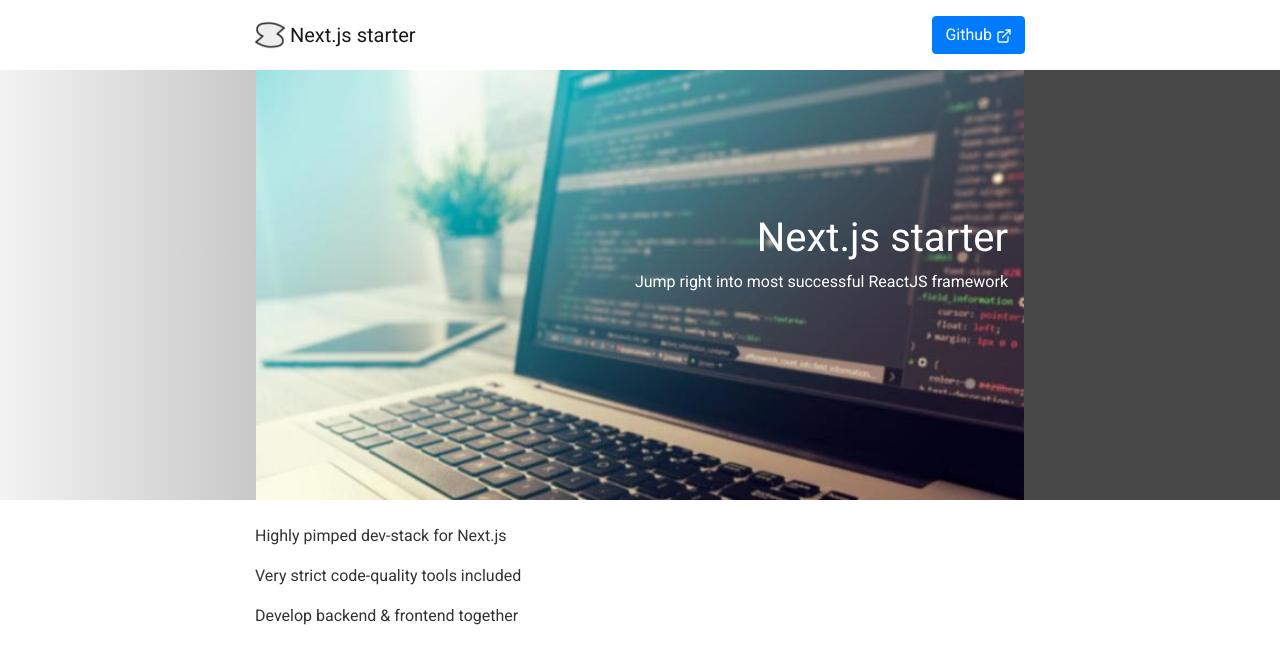
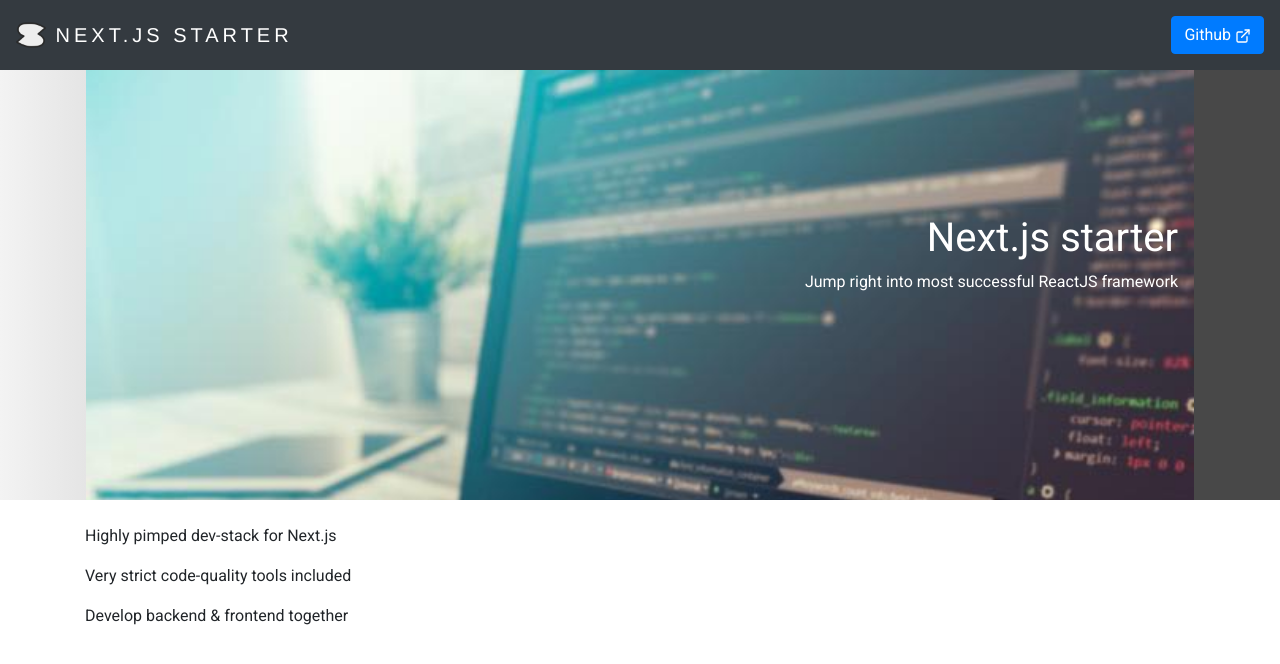
Before and after one commit to srigi/next.js-starter, a Next.js app: page / in a window 1280 px wide. Shown: the top 664 px of the page. Built offline with nearby package versions, Linux system fonts and the light colour scheme; a web font is replaced by a local one.

Commit message:
Refactor <Navbar> to new design

```diff
--- /dev/null
+++ b/src/components/Navbar.module.css
@@ -0,0 +1,9 @@
+.navbar {
+}
+
+.brand {
+  font-family: 'Helvetica Neue', Helvetica, Arial, sans-serif;
+  font-weight: 300;
+  text-transform: uppercase;
+  letter-spacing: 0.25rem;
+}
--- a/src/components/Navbar.tsx
+++ b/src/components/Navbar.tsx
@@ -1,22 +1,21 @@
+import classNames from 'classnames';
 import Link from 'next/link';
 import { FunctionComponent } from 'react';
-import { Button, Nav, Navbar as BootstrapNavbar } from 'react-bootstrap';
+import Button from 'react-bootstrap/Button';
+import BootstrapNavbar from 'react-bootstrap/Navbar';
+import Nav from 'react-bootstrap/Nav';
 import { FiExternalLink } from 'react-icons/fi';
+
+import styles from './Navbar.module.css';
 
 const { NEXT_PUBLIC_SITE_NAME: siteName } = process.env;
 
 const Navbar: FunctionComponent = () => {
   return (
-    <BootstrapNavbar className="pr-0 pl-0" variant="light" expand="md">
+    <BootstrapNavbar className={styles.navbar} bg="dark" variant="dark" expand="md">
       <Link href="/">
-        <a className="navbar-brand">
-          <img
-            alt="Project logo"
-            className="d-inline-block align-top"
-            src="/android-chrome-512x512.png"
-            width={30}
-            height={30}
-          />{' '}
+        <a className={classNames(styles.brand, 'navbar-brand')}>
+          <img alt="Project logo" className="d-inline-block align-top" src="/img/logo.png" width={30} height={30} />{' '}
           {siteName}
         </a>
       </Link>
--- a/src/components/layouts/SimpleLayout.tsx
+++ b/src/components/layouts/SimpleLayout.tsx
@@ -1,5 +1,4 @@
 import { FunctionComponent } from 'react';
-import { Container } from 'react-bootstrap';
 
 import Navbar from '../Navbar';
 import withTitle from '../../HOCs/withTitle';
@@ -11,9 +10,7 @@ type Props = {
 
 const SimpleLayout: FunctionComponent<Props> = ({ children }) => (
   <>
-    <Container className="mw-800px">
-      <Navbar />
-    </Container>
+    <Navbar />
 
     {children}
   </>
--- a/src/pages/_app.css
+++ b/src/pages/_app.css
@@ -1,16 +1,5 @@
 @import '~bootstrap/dist/css/bootstrap.min.css';
-
-
-html {
-  overflow-y: scroll;
-}
 
 body {
   font-family: Roboto, sans-serif;
-  color: #333;
 }
-
-
-.mw-800px {
-  max-width: 800px;
-}
```
Also changed, not shown: public/img/logo.png (added).
